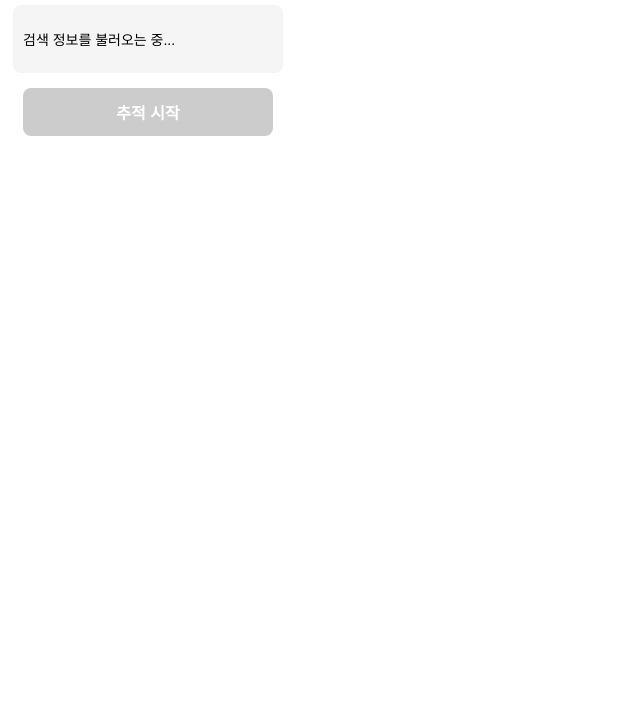
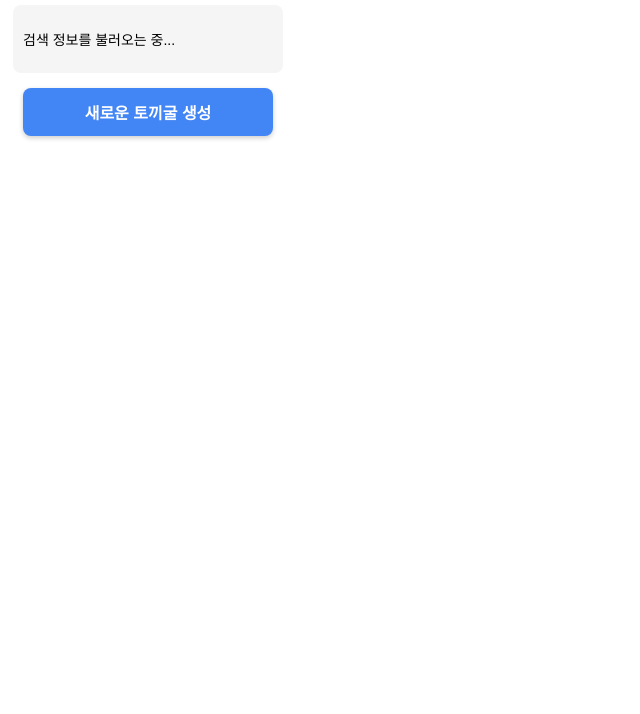
Before and after one commit to hangooksaram/rabbit-hole, a website built with webpack: page public/popup.html in a window 1280 px wide. Shown: the part 86-800 px from the top of the page, without its empty margins (0-640 px from the left). Built offline with nearby package versions, Linux system fonts and the light colour scheme.

Commit message:
feat:새로운 토끼굴 생성 버튼

```diff
--- a/public/popup.html
+++ b/public/popup.html
@@ -59,7 +59,7 @@
       <div class="search-info" id="searchInfo">
         <p id="searchStatus">검색 정보를 불러오는 중...</p>
       </div>
-      <button id="startButton" class="start-button" disabled>추적 시작</button>
+      <button id="startButton" class="start-button">새로운 토끼굴 생성</button>
       <p class="status" id="statusText"></p>
     </div>
     <script src="./js/popup.js"></script>
```
